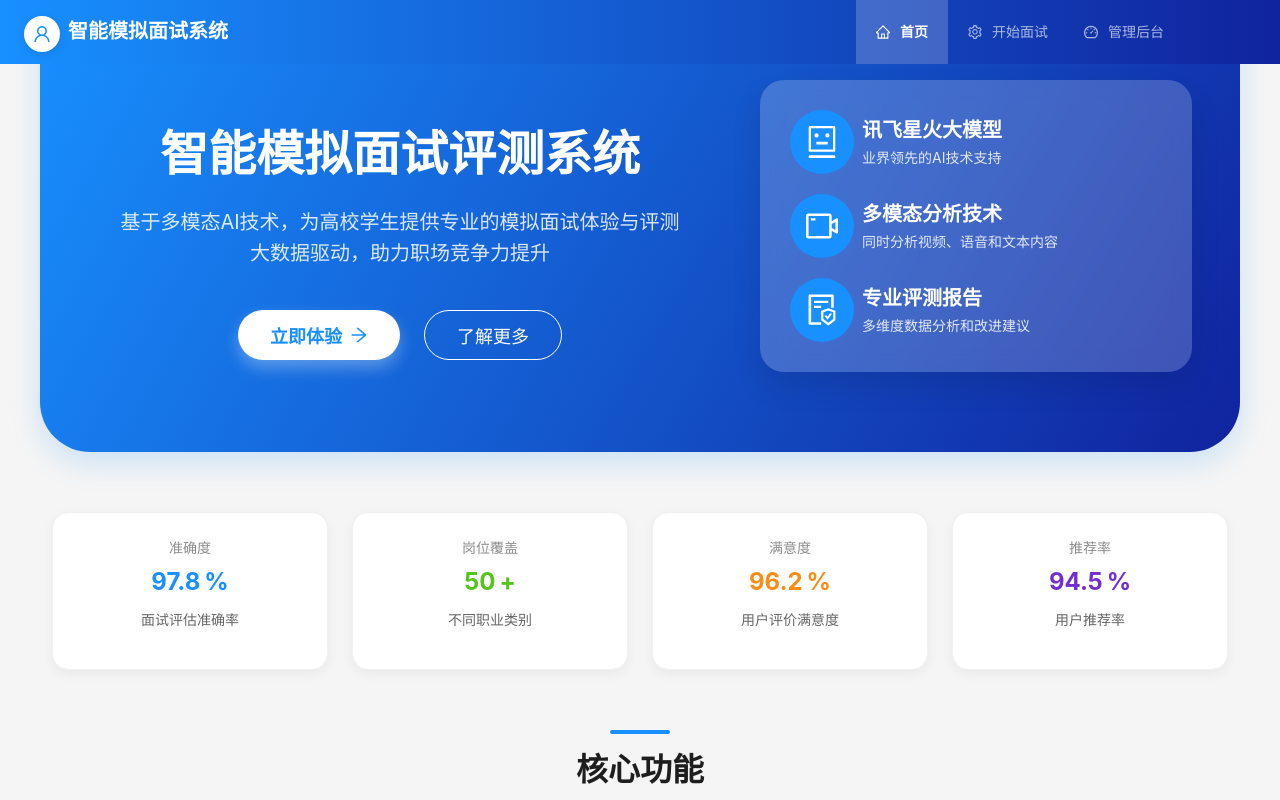
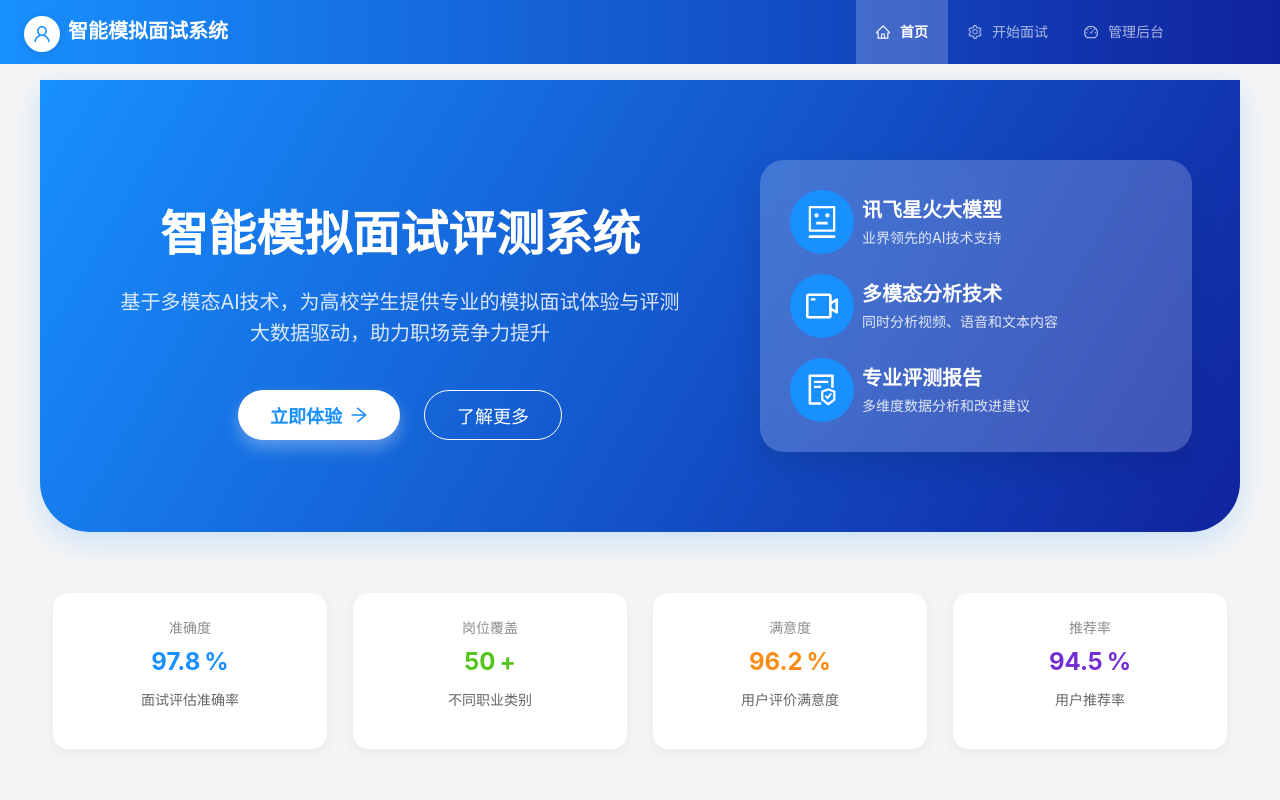
Before and after one commit to thoulee21/interview-ai, a Next.js app in the folder frontend-next/: page / in a window 1280 px wide. Shown: the top 800 px of the page. Built offline with nearby package versions, Linux system fonts and the light colour scheme.

Commit message:
fix(layout.tsx): 修改容器样式，调整顶部外边距以改善布局

```diff
--- a/frontend-next/src/app/layout.tsx
+++ b/frontend-next/src/app/layout.tsx
@@ -29,7 +29,7 @@ export default function RootLayout({
           >
             <div
               className="container"
-              style={{ maxWidth: "1200px", margin: "0 auto" }}
+              style={{ maxWidth: "1200px", marginTop: 80 }}
             >
               {children}
             </div>
```
